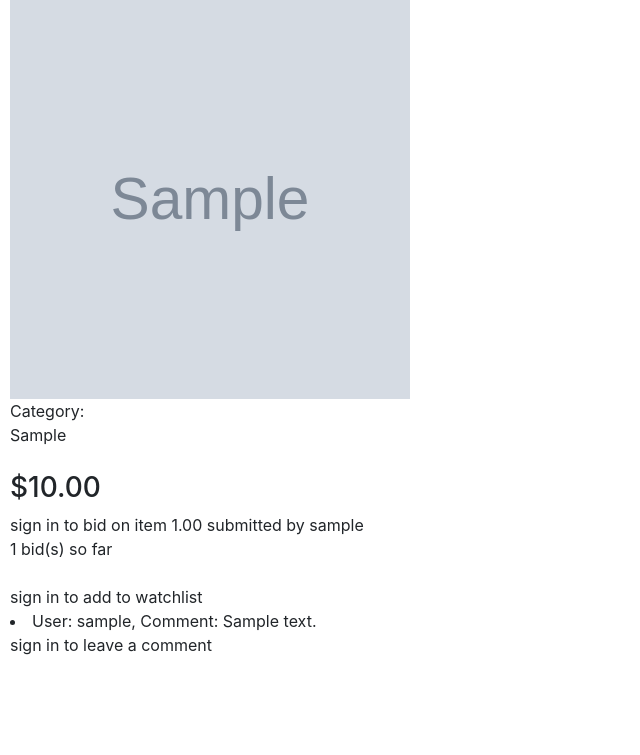
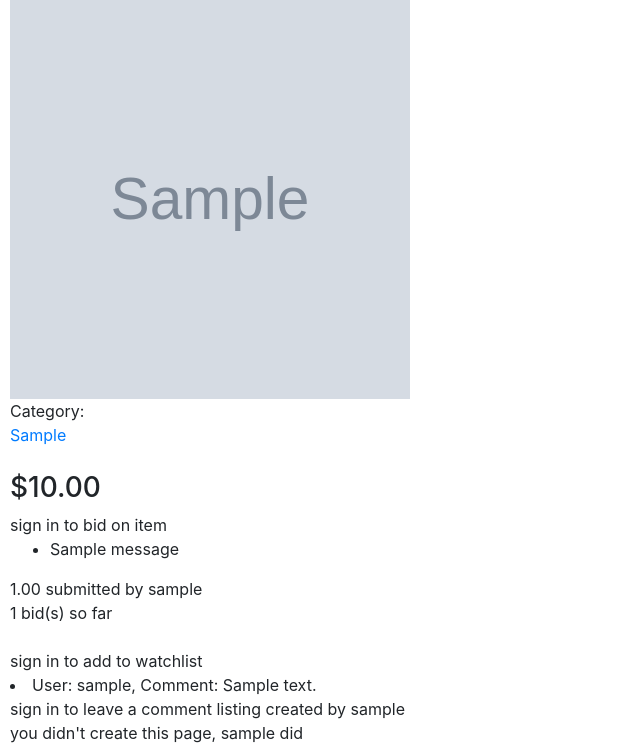
Before and after one commit to bfinelli1/commerce, a Django app: page /listing/1 in a window 1280 px wide. Shown: the part 210-965 px from the top of the page, without its empty margins (0-640 px from the left). Before the commit the page ends 865 px from the top, so only its background shows below. Run offline with Django 3.2, Linux system fonts and the light colour scheme; tables that the repository leaves empty hold one stand-in row (values such as "Sample post"); grey boxes marked "Sample" are stand-in pictures; one stand-in notice (Sample message) is shown; some libraries are stand-ins or nearby versions.

Commit message:
allowed closing auctions, printing errors and fixed categories and images

```diff
--- a/auctions/models.py
+++ b/auctions/models.py
@@ -7,19 +7,15 @@ from django.db import models
 class User(AbstractUser):
     pass
 
-
-
-
-
-
 class auction_listings(models.Model):
     title = models.CharField(max_length=64)
     description = models.CharField(max_length=256)
     price = models.DecimalField(max_digits=10, decimal_places=2)
     img_url = models.URLField(max_length=200)
     category = models.CharField(max_length=64)
-    #comment = models.ForeignKey(comments, on_delete=models.DO_NOTHING, null=True)
-    #need to take out comment from listings
+    creator = models.ForeignKey(User, on_delete=models.DO_NOTHING, null=True, related_name="listing")
+    winner = models.ForeignKey(User, on_delete=models.DO_NOTHING, null=True)
+    open = models.BooleanField(default=True)
 
     def __str__(self):
         return f"{self.title} ${self.price}"
@@ -28,7 +24,6 @@ class comments(models.Model):
     comment = models.CharField(max_length=256)
     user = models.ForeignKey(User, on_delete=models.DO_NOTHING)
     listing = models.ForeignKey(auction_listings, on_delete=models.CASCADE, null=True)
-    #need to just have ref to listings in comments, so listings print comments that have listing id
     def __str__(self):
         return f"User: {self.user}, Comment: {self.comment}"
 
--- a/auctions/templates/auctions/index.html
+++ b/auctions/templates/auctions/index.html
@@ -11,9 +11,11 @@
             <br>
             {{ listing.description}}
             <br>
-            <img src="{{ listing.img_url }}" width="100" height="100"/>
-
+            {% if listing.img_url != "" %}
+                <img src="{{ listing.img_url }}" width="100" height="100"/>
+            {% endif %}
         </li>
+        <br><br>
     {% empty %}
         <li> empty </li>
     {% endfor %}
--- a/auctions/templates/auctions/layout.html
+++ b/auctions/templates/auctions/layout.html
@@ -22,7 +22,7 @@
             </li>
             {% if user.is_authenticated %}
                 <li class="nav-item">
-                    <a class="nav-link" href="">Categories</a>
+                    <a class="nav-link" href="{% url 'categories' %}">Categories</a>
                 </li>
                 <li class="nav-item">
                     <a class="nav-link" href="{% url 'watchlist' %}">Watchlist</a>
--- a/auctions/templates/auctions/listing.html
+++ b/auctions/templates/auctions/listing.html
@@ -5,16 +5,21 @@
 
 
 
-
+        {% if listing.img_url != "" %}
         <img src="{{ listing.img_url }}" width="400"
         height="400"/>
         <br>
+        {% endif %}
+        {% if category %}
         Category:<br>
-        {{category}}
+        <a href="{% url 'categorypage' category %}">
+            {{ category }}
+        </a>
+        {% endif %}
         <br><br>
 
         <h3>${{listing.price}}</h3>
-
+        {% if open %}
             {% if user.is_authenticated %}
             Bid:
             <form action="{% url 'bid' listing.id %}" method="post">
@@ -25,13 +30,31 @@
             {% else %}
                 sign in to bid on item
             {% endif %}
+        {% else %}
+            <br><h2>Auction Closed by owner, winner is {{maxbidder}}</h2><br>
+            {% if maxbidder == current.username %}
+                <br><h2>you won!</h2><br>
+            {% else %}
+                <br><h2>you didnt win</h2>
+            {% endif %}
+        {% endif %}
+
+
+        {% if messages %}
+        <ul class="messages">
+            {% for message in messages %}
+                <li{% if message.tags %} class="{{ message.tags }}"{% endif %}>{{ message }}</li>
+            {% endfor %}
+        </ul>
+        {% endif %}
+
 
         {% for bid in bids %}
             {{bid.bid}} submitted by {{bid.user.username}}<br>
-
         {% empty %}
         <li> no bids yet </li>
         {% endfor %}
+
         {{count}} bid(s) so far
 
         <br><br>
@@ -70,6 +93,18 @@
         sign in to leave a comment
     {% endif %}
 
+    listing created by {{creator}} <br>
+    {% if created == True %}
+        you, {{current}}, created this page
+    {% else %}
+        you didn't create this page, {{creator}} did
+    {% endif %}
 
+    {% if canclose == True %}
+        <form action="{% url 'close' listing.id %}" method="post">
+            {% csrf_token %}
+            <button name="close" value="submit">Close Auction</button>
+        </form>
+    {% endif %}
 
 {% endblock %}
--- a/auctions/urls.py
+++ b/auctions/urls.py
@@ -14,5 +14,7 @@ urlpatterns = [
     path("addtowatchlist/<int:listing_id>", views.addtowatchlist, name="addtowatchlist"),
     path("removefromwatchlist/<int:listing_id>", views.removefromwatchlist, name="removefromwatchlist"),
     path("categories", views.categories, name="categories"),
-    path("bid/<int:listing_id>", views.bid, name="bid")
+    path("categorypage/<str:cat>", views.categorypage, name="categorypage"),
+    path("bid/<int:listing_id>", views.bid, name="bid"),
+    path("close/<int:listing_id>", views.close, name="close")
 ]
--- a/auctions/views.py
+++ b/auctions/views.py
@@ -5,6 +5,7 @@ from django.shortcuts import render
 from django.urls import reverse
 from  decimal import Decimal
 from django.db.models import Max
+from django.contrib import messages
 
 from .models import User, auction_listings, comments, bids, watchlists
 
@@ -70,18 +71,40 @@ def register(request):
 
 def listing(request, listing_id):
     mylisting = auction_listings.objects.get(id=listing_id)
+    creator = mylisting.creator
     mycomments = comments.objects.filter(listing__id=listing_id)
     bid = bids.objects.filter(listing__id=listing_id)
     max = bids.objects.filter(listing__id=listing_id).aggregate(Max('bid'))
     max = max['bid__max']
+
     mycount = bids.objects.filter(listing__id=listing_id).count()
+    created=False
+    canclose = False
+    if creator == request.user:
+        created = True
+        if mylisting.open:
+            canclose=True
+    maxbidder=None
+    if max:
+        maxbid = bids.objects.get(bid=max)
+        maxbidder = maxbid.user.username
+
+
+
     return render(request, "auctions/listing.html", {
         "listing" : mylisting,
         "comments" : mycomments,
         "category" : mylisting.category,
         "bids" : bid,
         "maxbid" : max,
-        "count" : mycount
+        "count" : mycount,
+        "creator" : creator,
+        "created" : created,
+        "current" : request.user,
+        "canclose" : canclose,
+        "open" : mylisting.open,
+        "maxbidder" : maxbidder,
+        "youwon" : maxbidder==request.user
 
     })
 
@@ -92,7 +115,7 @@ def newlisting(request):
         b = request.POST["bid"]
         url = request.POST["url"]
         cat = request.POST["category"]
-        mynewlisting= auction_listings(title=t, description=desc, price=b, img_url=url, category=cat)
+        mynewlisting= auction_listings(title=t, description=desc, price=b, img_url=url, category=cat, creator=request.user)
         mynewlisting.save()
     return render(request, "auctions/newlisting.html")
 
@@ -138,7 +161,23 @@ def removefromwatchlist(request, listing_id):
     return HttpResponseRedirect(reverse("listing", args=(listing_id,)))
 
 def categories(request):
-    pass
+    categorylist = auction_listings.objects.values('category').distinct()
+
+    #flatlist = categorylist.values_list(flat=True)
+    flatlist = [cat['category'] for cat in categorylist]
+    for i in flatlist:
+        if i == "":
+            flatlist.remove(i)
+    return render(request, "auctions/categories.html", {
+        "categories": flatlist
+    })
+
+def categorypage(request, cat):
+    listings = auction_listings.objects.filter(category=cat)
+    return render(request, "auctions/categorypage.html", {
+        "listings": listings,
+        "category": cat
+    })
 
 def bid(request, listing_id):
     if request.method == "POST":
@@ -151,8 +190,16 @@ def bid(request, listing_id):
         if not max:
             max = price
         if Decimal(amount) > Decimal(price) and Decimal(amount) > max:
-                newbid = bids(bid=Decimal(amount),user=currentuser, listing=listing)
-                listing.price = Decimal(amount)
-                listing.save()
-                newbid.save()
+            newbid = bids(bid=Decimal(amount),user=currentuser, listing=listing)
+            listing.price = Decimal(amount)
+            listing.save()
+            newbid.save()
+        else:
+            messages.warning(request, 'Bid is too low')
     return HttpResponseRedirect(reverse("listing", args=(listing_id,)))
+
+def close(request, listing_id):
+    listing = auction_listings.objects.get(id=listing_id)
+    listing.open = False
+    listing.save()
+    return HttpResponseRedirect(reverse("listing", args=(listing_id,)))
```
Also changed, not shown: auctions/templates/auctions/categories.html (+15 -0 lines), auctions/migrations/0010_auto_20221005_1405.py (added), auctions/migrations/0011_auction_listings_open.py (added), auctions/templates/auctions/addtowatchlist.html (deleted). Lines whose indentation alone changed are shown as unchanged.
